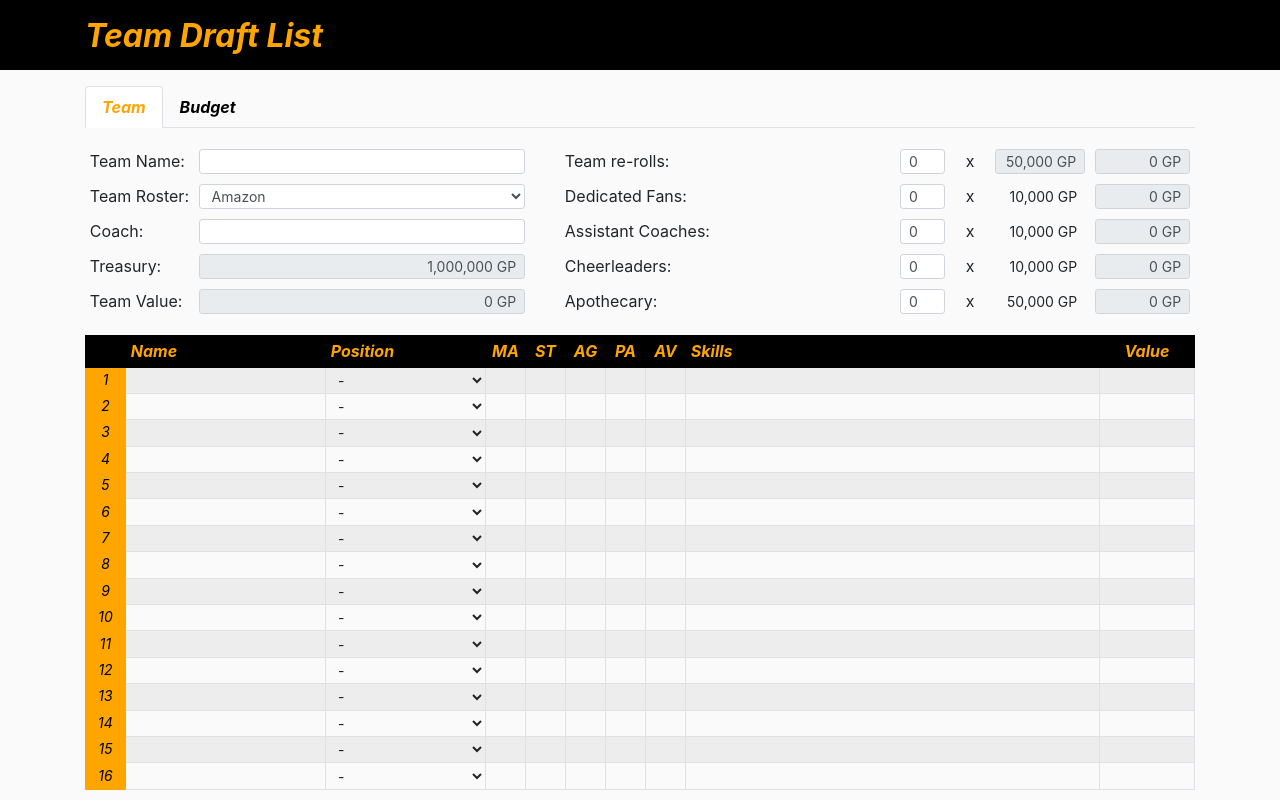
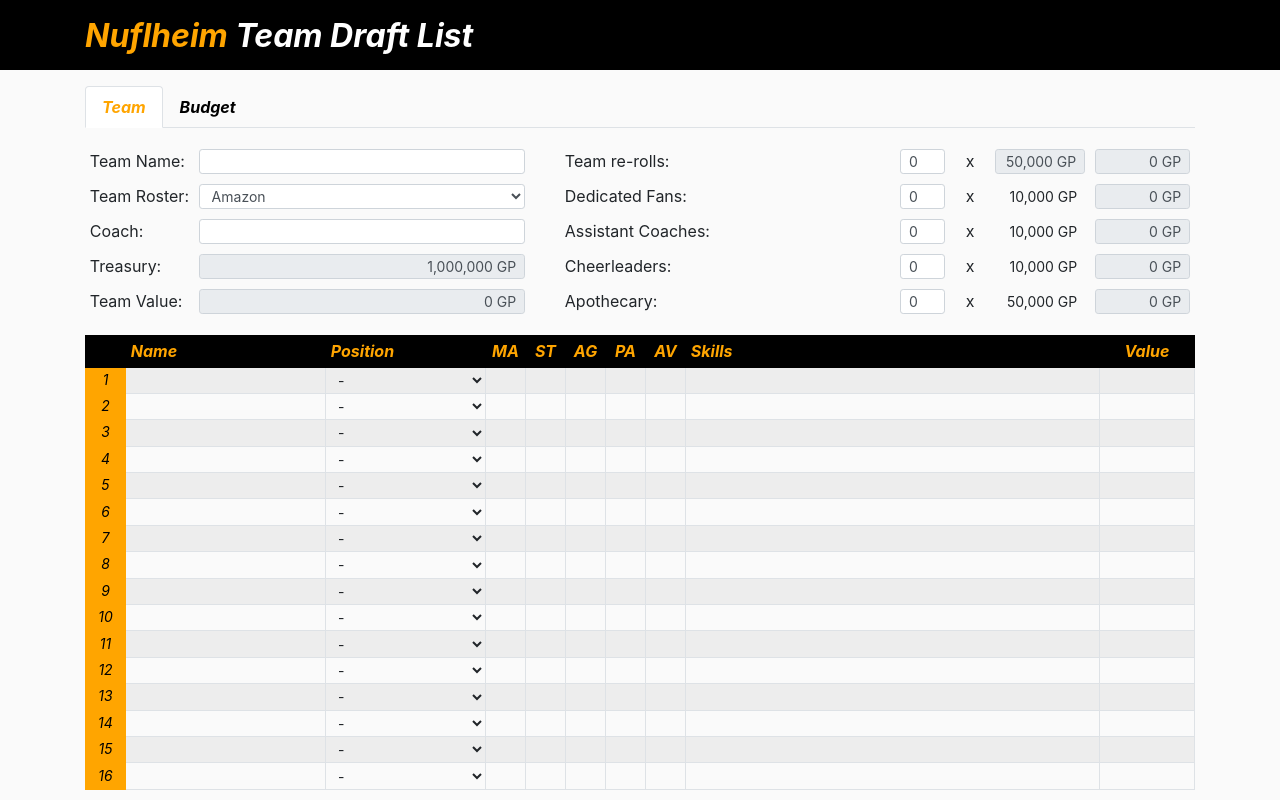
Before and after one commit to jonasbusk/nuflheim, a React (Create React App) app: page / in a window 1280 px wide. Shown: the top 800 px of the page. Built offline with nearby package versions, Linux system fonts and the light colour scheme.

Commit message:
update header

```diff
--- a/src/App.css
+++ b/src/App.css
@@ -4,7 +4,7 @@
 
 header {
   background-color: black;
-  color: orange;
+  color: white;
   height: 70px;
   margin-bottom: 1em;
 }
--- a/src/App.js
+++ b/src/App.js
@@ -11,7 +11,7 @@ function App() {
   return (
     <div className="App">
       <header>
-        <Container><Row><Col id="header">Team Draft List</Col></Row></Container>
+        <Container><Row><Col id="header"><span className="text-orange">Nuflheim</span> Team Draft List</Col></Row></Container>
       </header>
       <main>
         <Team />
```
